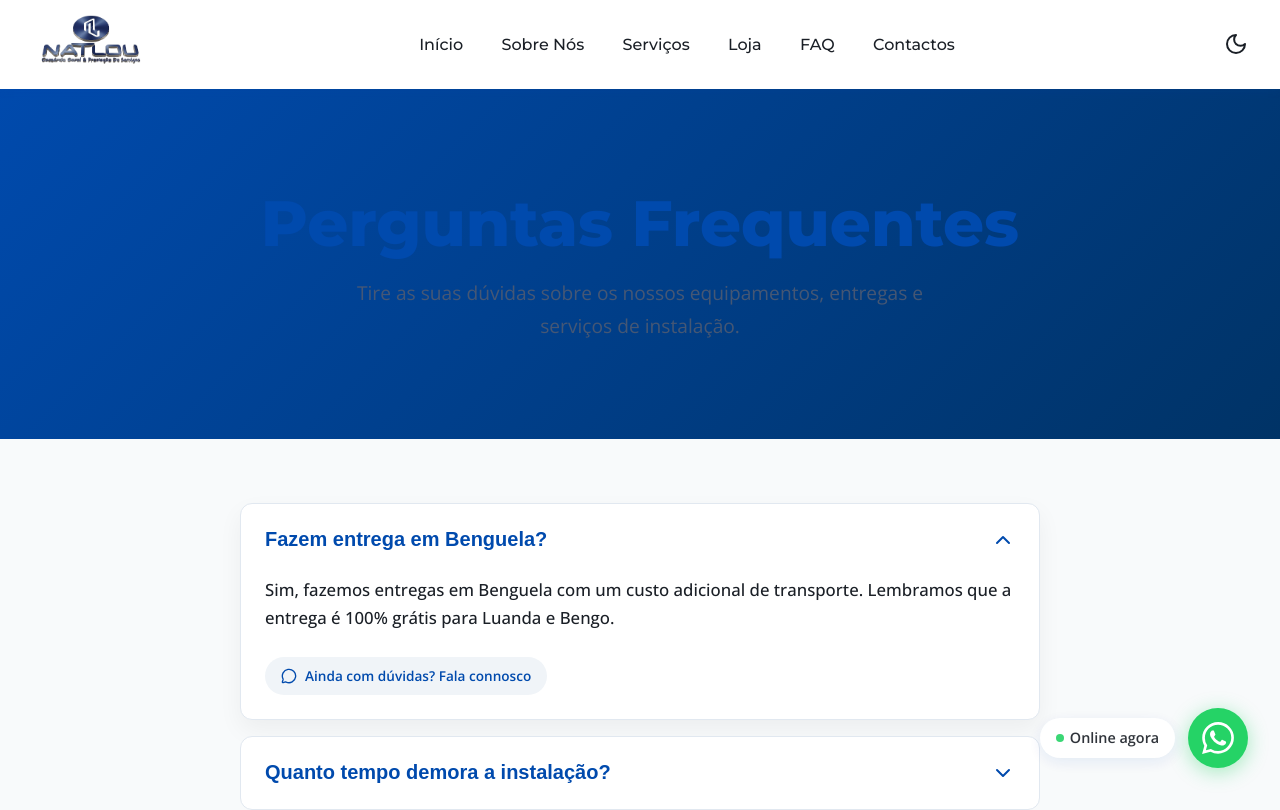
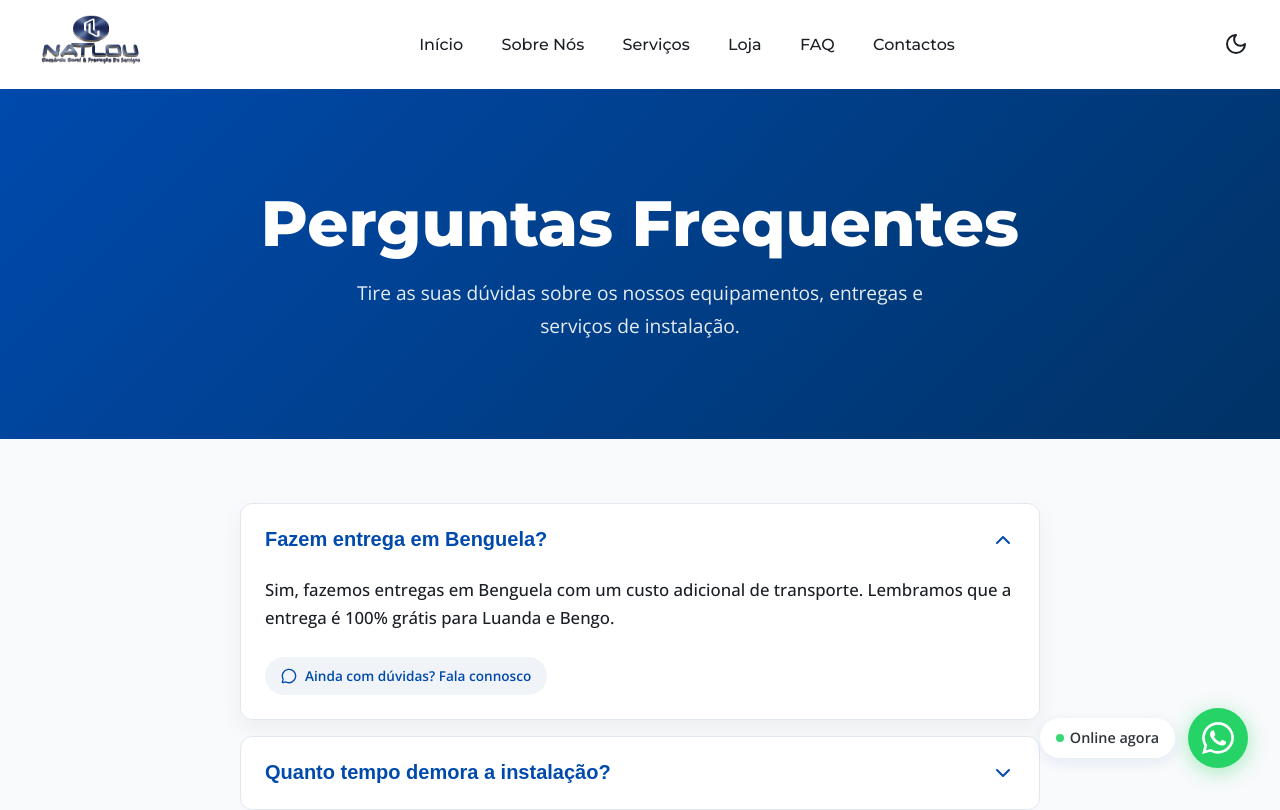
Before and after one commit to abidnegodossantos/natlou, a Next.js app: page /faq in a window 1280 px wide. Shown: the top 810 px of the page. Built offline with nearby package versions, Linux system fonts and the light colour scheme.

Commit message:
fix: explicit white text color for FAQ hero background contrast

```diff
--- a/src/app/faq/page.tsx
+++ b/src/app/faq/page.tsx
@@ -47,14 +47,13 @@ export default function FAQ() {
             {/* Header Hero */}
             <div style={{
                 background: 'linear-gradient(135deg, var(--primary-color) 0%, #003366 100%)',
-                color: 'white',
                 padding: '6rem 1rem',
                 textAlign: 'center'
             }}>
-                <h1 style={{ fontSize: 'clamp(2.5rem, 5vw, 4rem)', fontWeight: '800', marginBottom: '1rem' }}>
+                <h1 style={{ fontSize: 'clamp(2.5rem, 5vw, 4rem)', fontWeight: '800', marginBottom: '1rem', color: '#ffffff' }}>
                     Perguntas Frequentes
                 </h1>
-                <p style={{ fontSize: '1.2rem', maxWidth: '600px', margin: '0 auto', opacity: 0.9 }}>
+                <p style={{ fontSize: '1.2rem', maxWidth: '600px', margin: '0 auto', opacity: 0.9, color: '#ffffff' }}>
                     Tire as suas dúvidas sobre os nossos equipamentos, entregas e serviços de instalação.
                 </p>
             </div>
```
